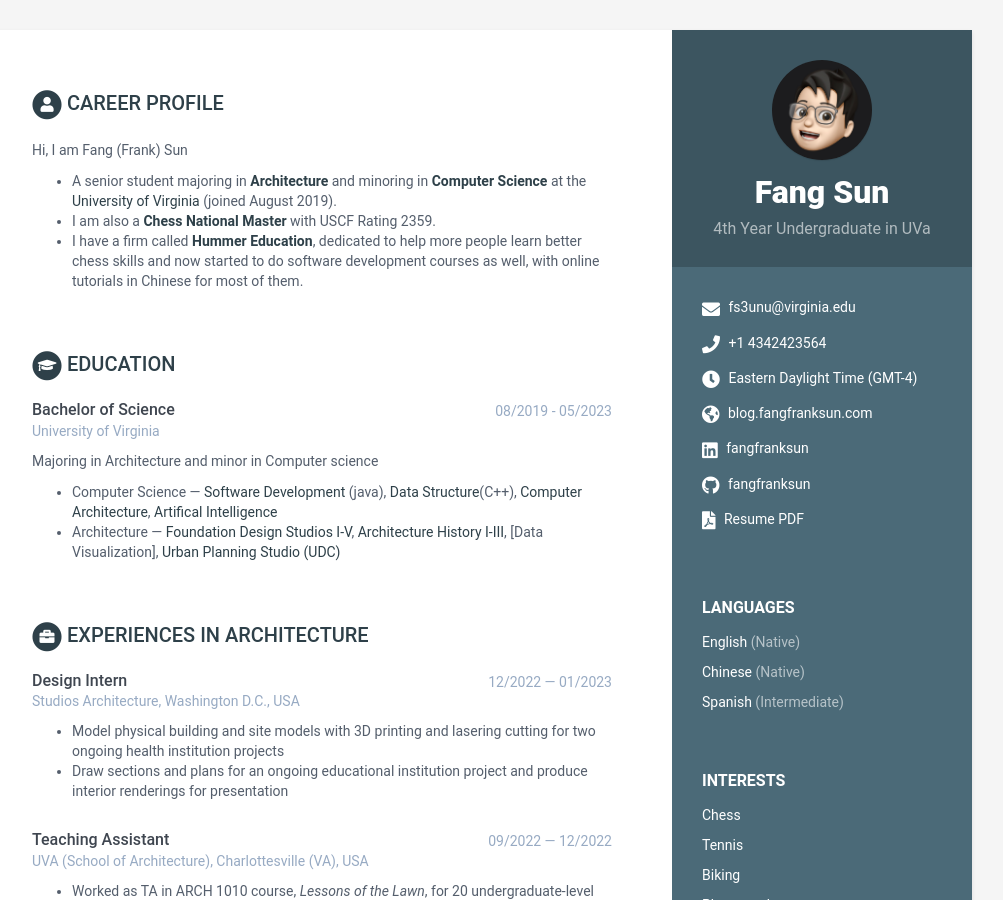
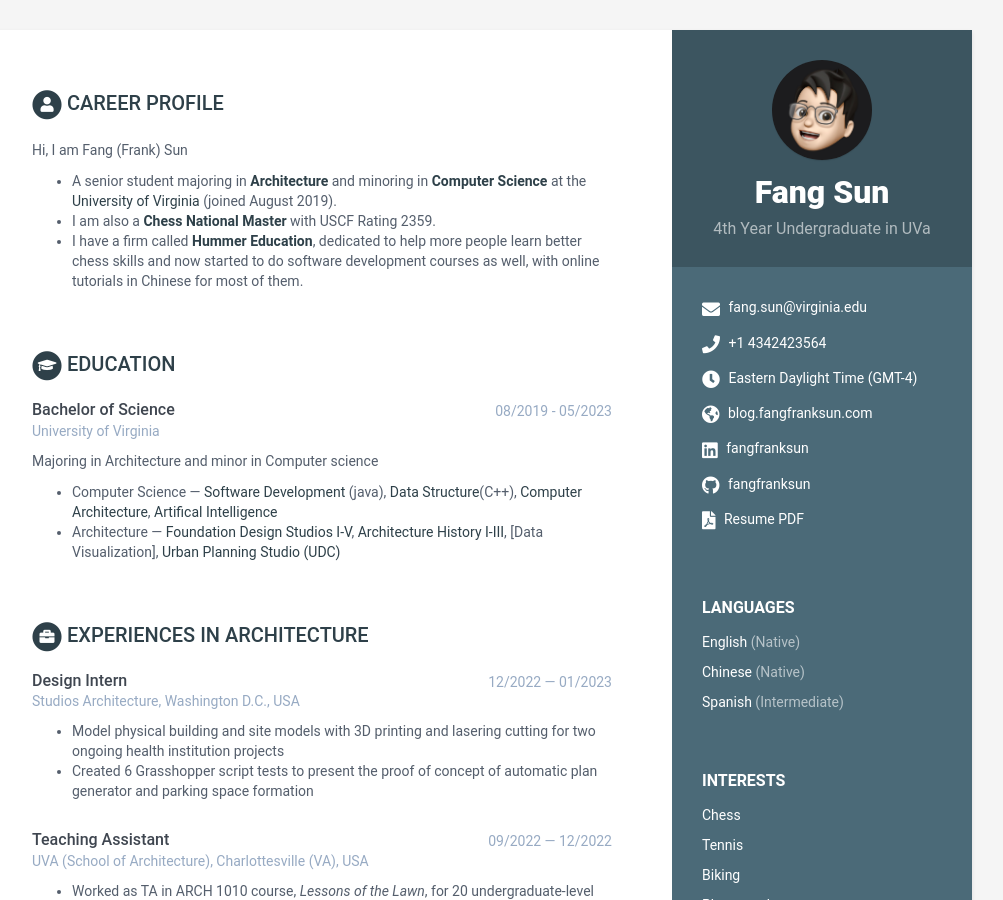
Before and after one commit to FangFrankSun/My_Resume, a Jekyll site: the page built from index.html, in a window 1280 px wide and 900 px high. Shown: the whole window, without its empty margins (168-1171 px from the left). Built offline with Jekyll 4.4.1, drawn with Linux system fonts in a browser that asks for light colours.

Commit message:
Update data.yml

```diff
--- a/_data/data.yml
+++ b/_data/data.yml
@@ -13,7 +13,7 @@ sidebar:
     avatar: profile.png
 
     # Sidebar links
-    email: fs3unu@virginia.edu
+    email: fang.sun@virginia.edu
     phone: +1 4342423564
     timezone: Eastern Daylight Time (GMT-4)
     citizenship:
@@ -91,7 +91,8 @@ experiences2:
         company: Studios Architecture, Washington D.C., USA
         details: |
           - Model physical building and site models with 3D printing and lasering cutting for two ongoing health institution projects
-          - Draw sections and plans for an ongoing educational institution project and produce interior renderings for presentation
+          - Created 6 Grasshopper script tests to present the proof of concept of automatic plan generator and parking space formation
+
 
       - role: Teaching Assistant
         time: 09/2022 — 12/2022
```
